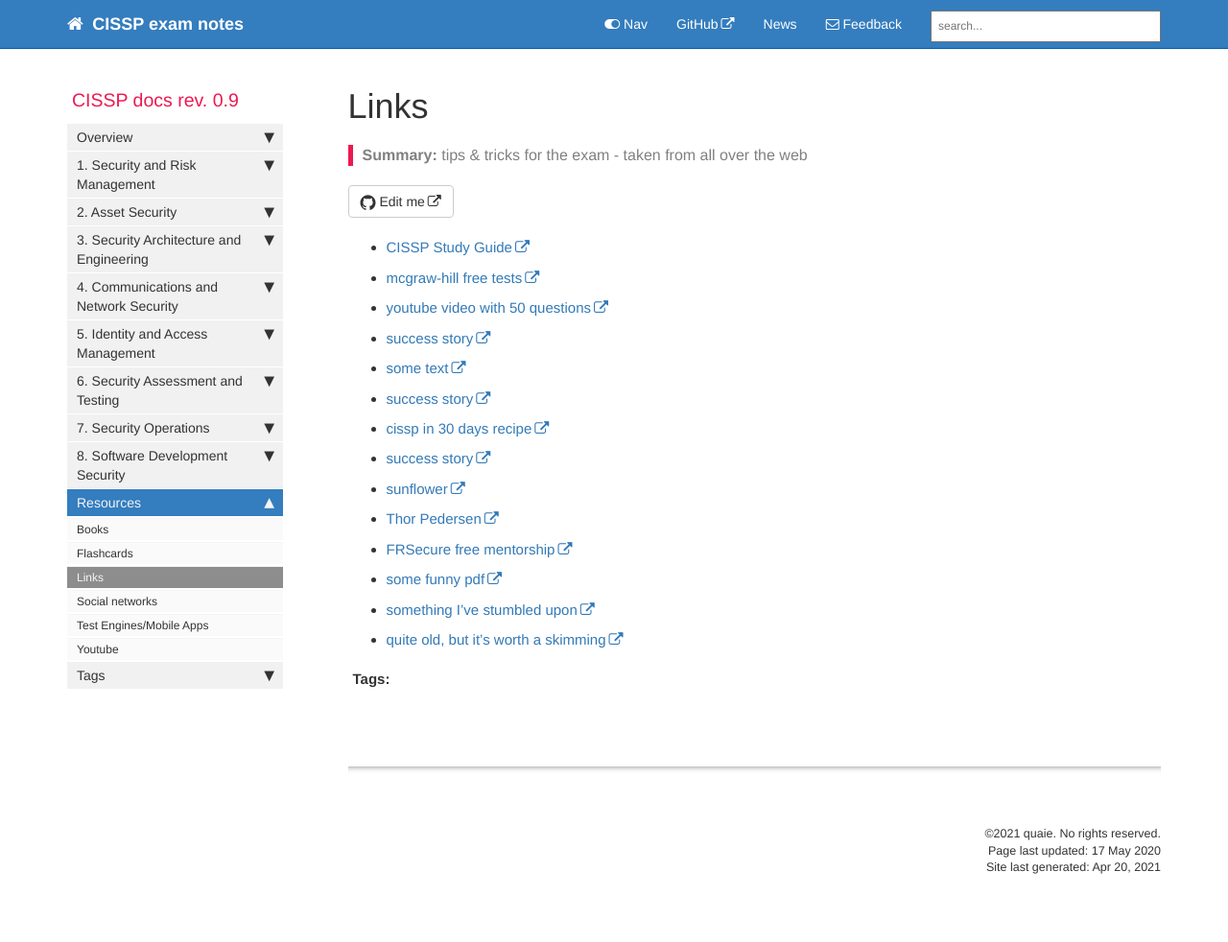
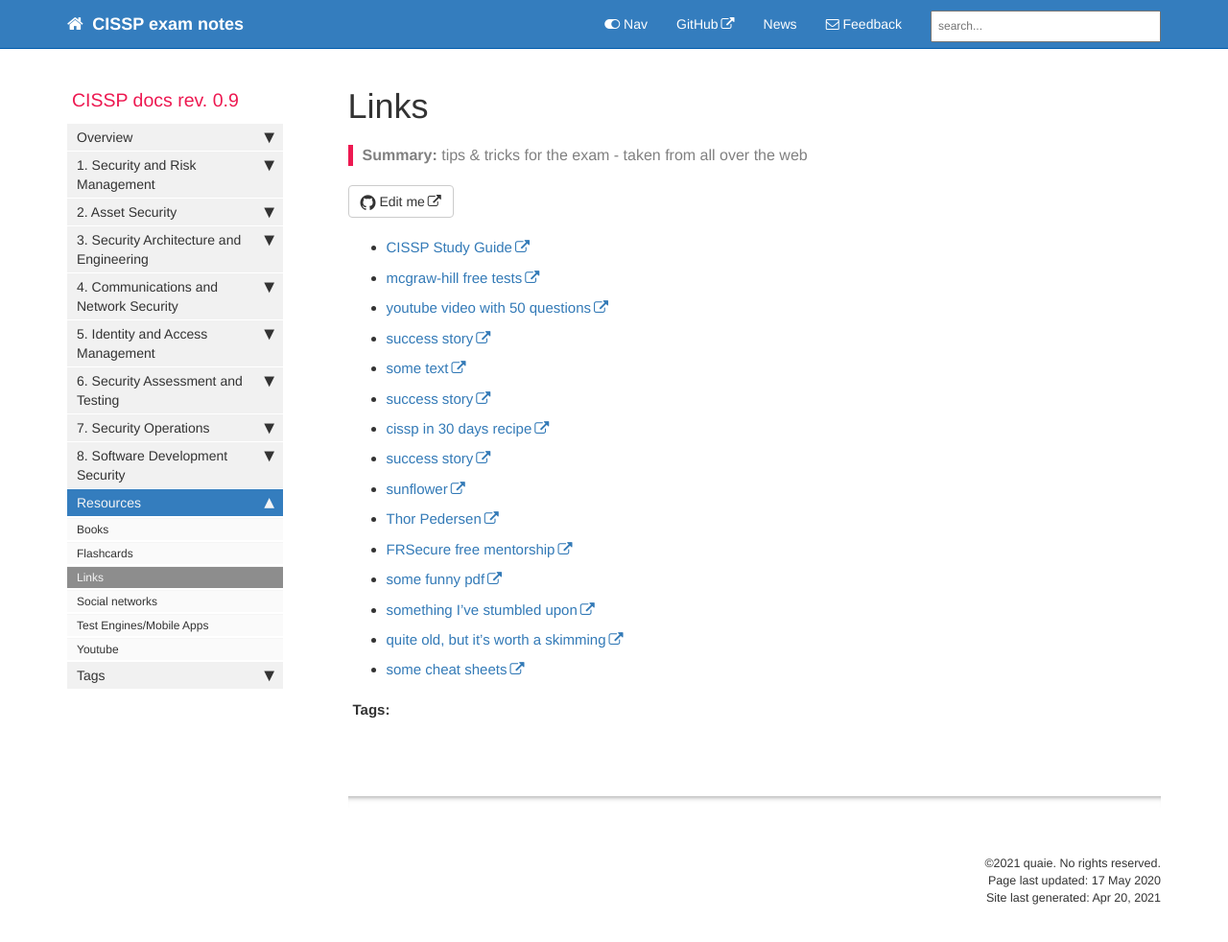
Before and after one commit to quaie/cissp, a Jekyll site: the page built from pages/mydoc/resources_links.md, in a window 1280 px wide and 996 px high. Shown: the top 982 px of the window at 96% size. Built offline with Jekyll 4.4.1, drawn with Linux system fonts in a browser that asks for light colours; comment, search, counter and statistics services are not loaded.

Commit message:
Update resources_links.md

```diff
--- a/pages/mydoc/resources_links.md
+++ b/pages/mydoc/resources_links.md
@@ -29,6 +29,7 @@ p&utm_name=iossmf){:target="_blank"}
 - [some funny pdf](https://zineausa.com/blog/wp-content/uploads/2019/09/CISSP-STUDY.pdf){:target="_blank"}
 - [something I've stumbled upon](https://cromwell-intl.com/cybersecurity/isc2-cissp/){:target="_blank"}
 - [quite old, but it's worth a skimming](https://josephdelgadillo.com/cissp-testprep-cheatsheet/){:target="_blank"}
+- [some cheat sheets](https://www.comparitech.com/blog/information-security/cissp-certification-courses/){:target="_blank"}
 
 
 {% include links.html %}
```
